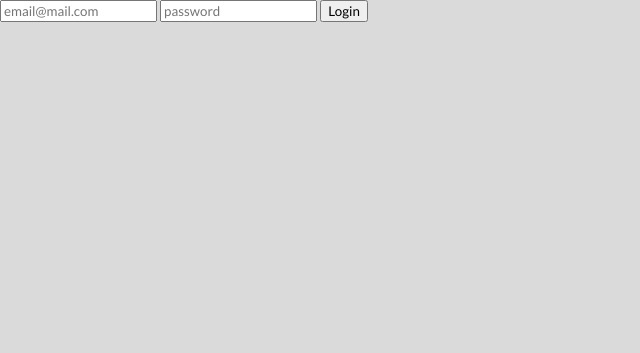
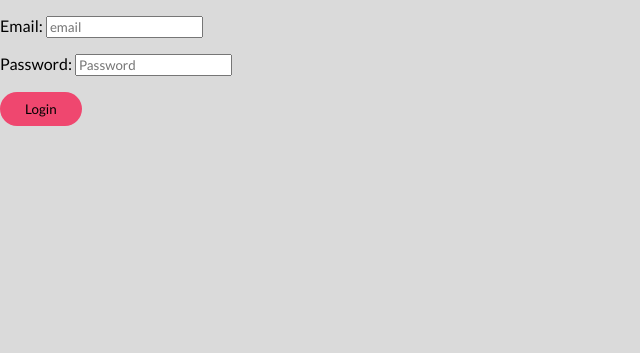
Before and after one commit to Mokkuman/bidding, a Django app: page /login in a window 1280 px wide. Shown: the part 67-420 px from the top of the page, without its empty margins (0-640 px from the left). Run offline with Django 3.2, Linux system fonts and the light colour scheme.

Commit message:
Updating Login and SignUp correctly

```diff
--- a/core/templates/core/index.html
+++ b/core/templates/core/index.html
@@ -6,4 +6,6 @@
 
 {% block body %}
     <h1>INDEX <h1>
+    <br/>
+    <h1>Hola, {{user.firstName|default:'mi estimado'}}!<h1>
 {% endblock body %}
--- a/core/templates/core/layout.html
+++ b/core/templates/core/layout.html
@@ -15,7 +15,7 @@
   </head>
   <body>
     <header>
-      <a href="{% url 'index' %}" class="enlace">
+      <a href="{% url 'core:index' %}" class="enlace">
           <img src="{% static 'store/logo.png' %}"  alt="logo" class="logo">
       </a>
       <nav>
@@ -66,13 +66,13 @@
             </div>
 
             <div class="footer-icons">
-                <a href="{% url 'index' %}" class="social">
+                <a href="{% url 'core:index' %}" class="social">
                     <img src="{% static 'store/fb.png' %}"  alt="socialImg" class="socialImg">
                 </a>
-                <a href="{% url 'index' %}" class="social">
+                <a href="{% url 'core:index' %}" class="social">
                     <img src="{% static 'store/insta.png' %}"  alt="socialImg" class="socialImg">
                 </a>
-                <a href="{% url 'index' %}" class="social">
+                <a href="{% url 'core:index' %}" class="social">
                     <img src="{% static 'store/twit.png' %}"  alt="socialImg" class="socialImg">
                  </a>
             </div>
--- a/core/urls.py
+++ b/core/urls.py
@@ -1,6 +1,7 @@
 from django.urls.conf import path
 from . import views
 
+app_name = 'core'
 urlpatterns = [
     path("",views.index,name="index"),
 ]
--- a/users/forms.py
+++ b/users/forms.py
@@ -1,12 +1,17 @@
 from django import forms
 from django.forms import ModelForm, fields
-#from users.models import User
+from django.contrib.auth.forms import UserCreationForm
 from .models import User
 
-class UserForm(forms.ModelForm):
+class UserForm(UserCreationForm):
     class Meta:
         model = User
-        fields = ('firstName','lastName','email','password','city','state',)
+        fields = ('firstName','lastName','email','city','state',)
         widgets = {
         'password': forms.PasswordInput(),
         }
+
+class LoginForm(forms.Form):
+    email = forms.CharField(widget=forms.TextInput(attrs={'placeholder':'email'}))
+    password = forms.CharField(widget=forms.PasswordInput(attrs={'placeholder': 'Password'}))
+    fields = ['email', 'password']
--- a/users/models.py
+++ b/users/models.py
@@ -37,7 +37,7 @@ class User(AbstractBaseUser, PermissionsMixin):
     firstName = models.CharField(max_length=100,blank=False)
     lastName = models.CharField(max_length=100, blank=True)
     email = models.EmailField(max_length=255, unique= True)
-    password = models.CharField(max_length=50)
+    password = models.CharField(max_length=200)
     city = models.CharField(max_length=64, blank = True)
     state = models.CharField(max_length=64,blank = True)
 
--- a/users/templates/users/login.html
+++ b/users/templates/users/login.html
@@ -5,11 +5,10 @@
 {% endblock title %}
 
 {% block body %}
+    {{msg}}
      <form method = "POST" action="{% url 'users:loginV' %}" >
         {% csrf_token %}
-        <input type = "text" name="email" placeholder="email@mail.com" />
-        <input type = "password" name="password" placeholder="password" />
-
-        <input type="submit" value="Login" />
+        {{form.as_p}}
+        <button id="btnSubmit" type="submit" value="Login"> Login</button>
     </form>
 {% endblock body %}
--- a/users/templates/users/signup.html
+++ b/users/templates/users/signup.html
@@ -15,7 +15,7 @@
         <form method="POST" action="{% url 'users:signup' %}" >
             {% csrf_token %}
             {{ form | crispy }}
-            <input id="submitBtn" type="submit" value="Create User"/>
+            <button id="submitBtn" type="submit" value="CreateUser"> Create User</button>
         </form>
     </div>
 {% endblock body %}
--- a/users/views.py
+++ b/users/views.py
@@ -1,23 +1,36 @@
 from django.shortcuts import render
 #from store.models import User
-from .models import User
-from .forms import UserForm
+from .forms import UserForm, LoginForm
 from django.shortcuts import render, redirect
+from django.contrib.auth import authenticate, login
 
 # Create your views here.
 def loginV(request):
-    return render(request,"users/login.html")
+    form = LoginForm(request.POST or None)
+    if form.is_valid():
+        email = form.cleaned_data['email']
+        password = form.cleaned_data['password']
+        user = authenticate(request, email=email,password=password)
+        if user is not None:
+            if user.is_active:
+                login(request,user)
+                return redirect('core:index')
+        else: #User doesn't exist
+            return render(request,"users/login.html",{"form":form,"msg":'no existe el usuario'})
 
-def signup(response):
-    if response.method == "POST":
-        theForm = UserForm(response.POST) #get the form filled out
+    return render(request,"users/login.html",{"form":form})
+
+def signup(request):
+    if request.method == "POST":
+        theForm = UserForm(request.POST) #get the form filled out
         if theForm.is_valid():
-            newUser = theForm.save()
-            print(newUser)
-            return redirect('/')
+            newUser = theForm.save(commit=False)
+            newUser.save()
+            login(request,newUser)
+            return redirect('core:index')
     else:
         theForm = UserForm()
-    return render(response, "users/signup.html", {"form":theForm})
+    return render(request, "users/signup.html", {"form":theForm})
 
 
 def goToSettings(request):
```
Also changed, not shown: db.sqlite3.
